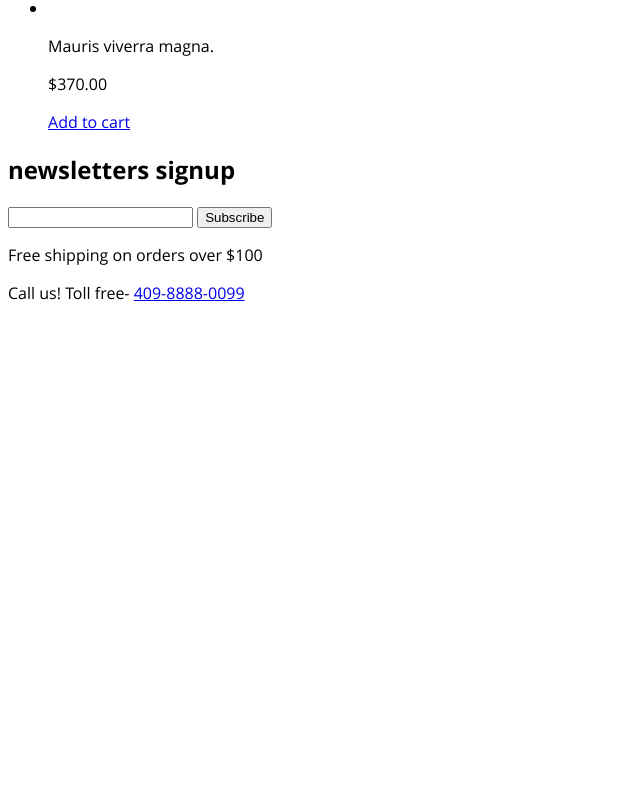
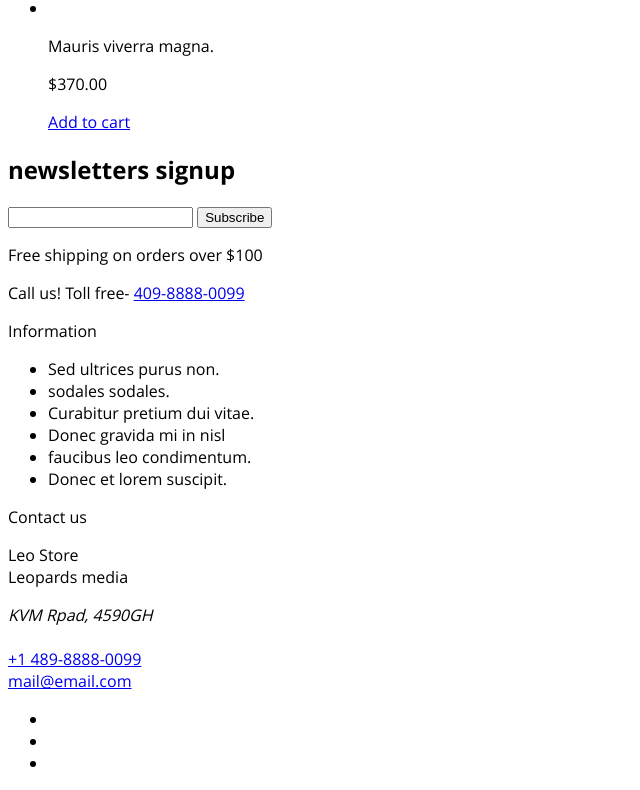
Before and after one commit to ADudin/sunglasses-catalog, a website: page source/index.html in a window 1280 px wide. Shown: the part 1781-2571 px from the top of the page, without its empty margins (0-640 px from the left). Before the commit the page ends 2101 px from the top, so only its background shows below. Drawn offline with Linux system fonts and the light colour scheme.

Commit message:
Выполнил базовую разметку

```diff
--- a/source/index.html
+++ b/source/index.html
@@ -1,11 +1,13 @@
 <!DOCTYPE html>
 <html class="page" lang="ru">
+
   <head>
     <meta charset="utf-8">
     <meta name="viewport" content="width=device-width, initial-scale=1">
     <title>Online-shop: Aluminium club</title>
     <link rel="stylesheet" href="css/style.css">
   </head>
+
   <body class="page__body">
 
     <header class="page-header">
@@ -190,8 +192,36 @@
         <p class="shipping-promo__slogan">Free shipping on orders over $100</p>
         <p class="shipping-promo__contact">
           Call us! Toll free-
-          <a class="shipping-promo__phone" href="tel:409-8888-0099"> 409-8888-0099</a>
+          <a class="shipping-promo__phone" href="tel:+1-409-8888-0099"> 409-8888-0099</a>
         </p>
+      </div>
+
+      <div class="information">
+        <p class="infomation__title">Information</p>
+        <ul class="information__list">
+          <li class="information__list-item">Sed ultrices purus non.</li>
+          <li class="information__list-item">sodales sodales.</li>
+          <li class="information__list-item">Curabitur pretium dui vitae.</li>
+          <li class="information__list-item">Donec gravida mi in nisl</li>
+          <li class="information__list-item">faucibus leo condimentum.</li>
+          <li class="information__list-item">Donec et lorem suscipit.</li>
+        </ul>
+      </div>
+
+      <div class="contacts">
+        <p class="contacts__title">Contact us</p>
+        <p class="contacts__description">
+          Leo Store<br>
+          Leopards media<br>
+          <address class="contacts__address">KVM Rpad, 4590GH</address><br>
+          <a class="contacts__phone" href="tel:+1-409-8888-0099">+1 489-8888-0099</a><br>
+          <a class="contacts__email" href="mailto:mail@email.com">mail@email.com</a>
+        </p>
+        <ul class="contacts__social-list">
+          <li class="contacts__social-list-item contacts__social-list-item--linkedIn"></li>
+          <li class="contacts__social-list-item contacts__social-list-item--rss"></li>
+          <li class="contacts__social-list-item contacts__social-list-item--facebook"></li>
+        </ul>
       </div>
 
     </footer>
```
